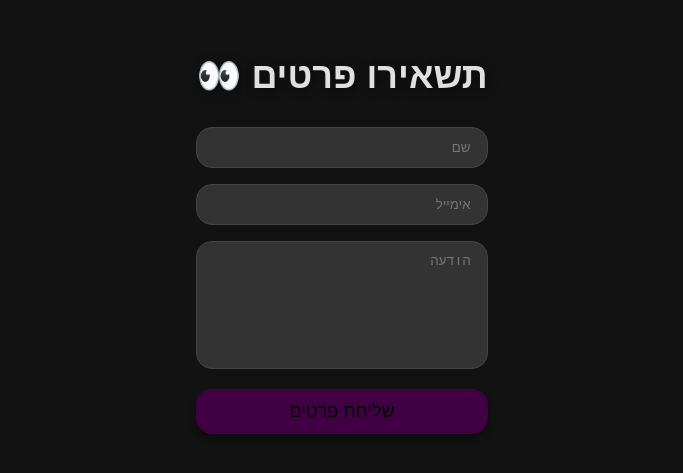
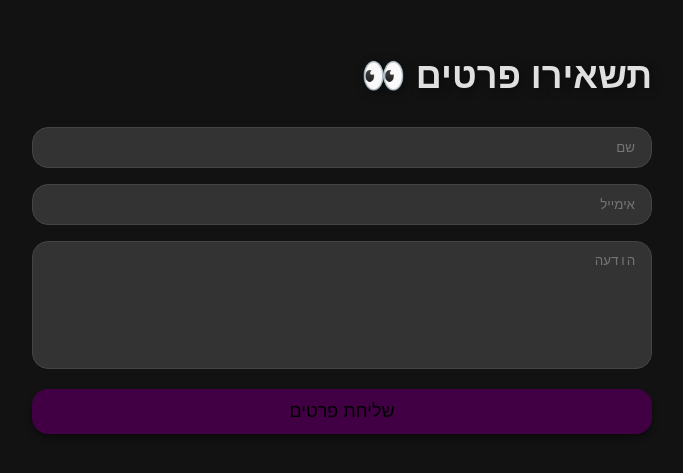
Before and after one commit to HayluMulu/get-a-show, a React (Vite) app: page / in a window 1280 px wide. Shown: the part 2093-2566 px from the top of the page, without its empty margins (298-981 px from the left). Built offline with nearby package versions, Linux system fonts and the light colour scheme.

Commit message:
:hammer: small chanegs

```diff
--- a/src/sections/About/AboutSection.css
+++ b/src/sections/About/AboutSection.css
@@ -7,7 +7,6 @@
 }
 
 .section-content {
-  /* max-width: 768px; */
   text-align: right;
 }
 
--- a/src/sections/Contact/ContactSection.css
+++ b/src/sections/Contact/ContactSection.css
@@ -9,7 +9,7 @@
 }
 
 .section-content {
-  max-width: 620px;
+  width: 620px;
   text-align: center;
 }
 
--- a/src/sections/hooks/useStarsAndMeteors.tsx
+++ b/src/sections/hooks/useStarsAndMeteors.tsx
@@ -32,7 +32,7 @@ export const useStarfield = () => {
       alpha: number;
     }[] = [];
 
-    for (let i = 0; i < 150; i++) {
+    for (let i = 0; i < 90; i++) {
       stars.push({
         x: Math.random() * width,
         y: Math.random() * height,
```
